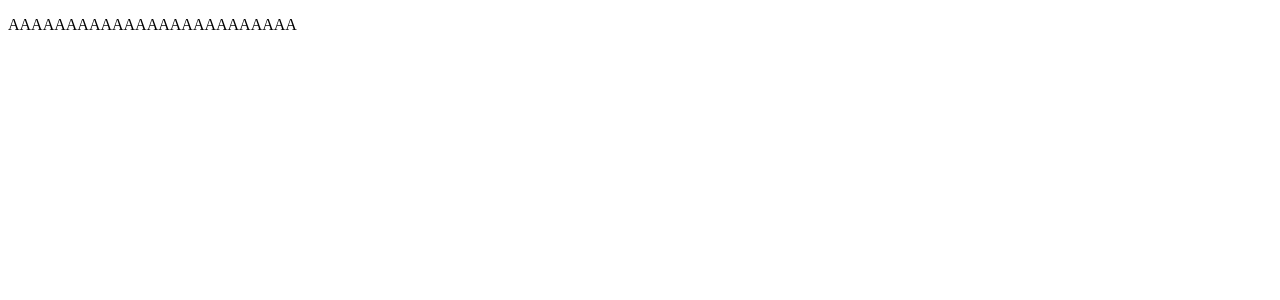
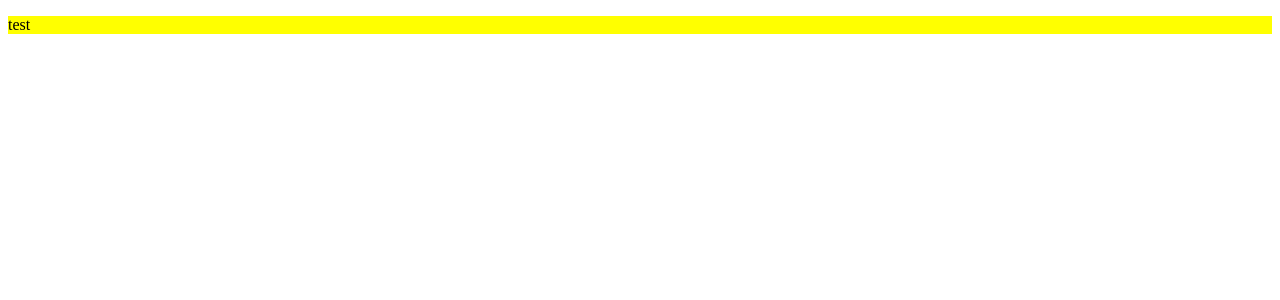
Before and after one commit to eugeneZolotarenko/hot-hatches, a React (Create React App) app: page / in a window 1280 px wide. Shown: the top 300 px of the page. Built offline with nearby package versions, Linux system fonts and the light colour scheme.

Commit message:
Create folder structure 2

```diff
--- a/src/App.js
+++ /dev/null
@@ -1,13 +0,0 @@
-import React from 'react';
-
-import Main from './pages/Main';
-
-function App() {
-  return (
-    <div className="App">
-      <Main/>
-    </div>
-  );
-}
-
-export default App;
--- /dev/null
+++ b/src/components/MainHeader/MainHeader.jsx
@@ -0,0 +1,13 @@
+import React from 'react'
+
+import MainHeaderStyle from './MainHeaderStyle'
+
+const MainHeader = () => {
+    return (
+        <MainHeaderStyle>
+            <p>test</p>
+        </MainHeaderStyle>
+    )
+}
+
+export default MainHeader
--- /dev/null
+++ b/src/components/MainHeader/MainHeaderStyle.js
@@ -0,0 +1,7 @@
+import styled from 'styled-components';
+
+const MainHeaderStyle = styled.section`
+  background: yellow;
+`
+
+export default MainHeaderStyle;
--- /dev/null
+++ b/src/components/MainHeader/package.json
@@ -0,0 +1,3 @@
+{
+    "main": "MainHeader.jsx"
+}
--- a/src/index.js
+++ b/src/index.js
@@ -1,9 +1,9 @@
 import React from 'react';
 import ReactDOM from 'react-dom';
-import App from './App';
+import Main from './pages/Main';
 import * as serviceWorker from './serviceWorker';
 
-ReactDOM.render(<App />, document.getElementById('root'));
+ReactDOM.render(<Main />, document.getElementById('root'));
 
 // If you want your app to work offline and load faster, you can change
 // unregister() to register() below. Note this comes with some pitfalls.
--- a/src/pages/Main/Main.jsx
+++ b/src/pages/Main/Main.jsx
@@ -1,11 +1,11 @@
 import React from 'react'
+
+import MainHeader from '../../components/MainHeader'
 
 const Main = () => {
     return (
-        <div>
-            <p>AAAAAAAAAAAAAAAAAAAAAAAAA</p>
-        </div>
+        <MainHeader/>
     )
 }
 
-export default Main
+export default Main;
```
Also changed, not shown: src/setupTests.js (deleted, +0 -5 lines), 1 other file (tests, documents, lock files or other folders).
